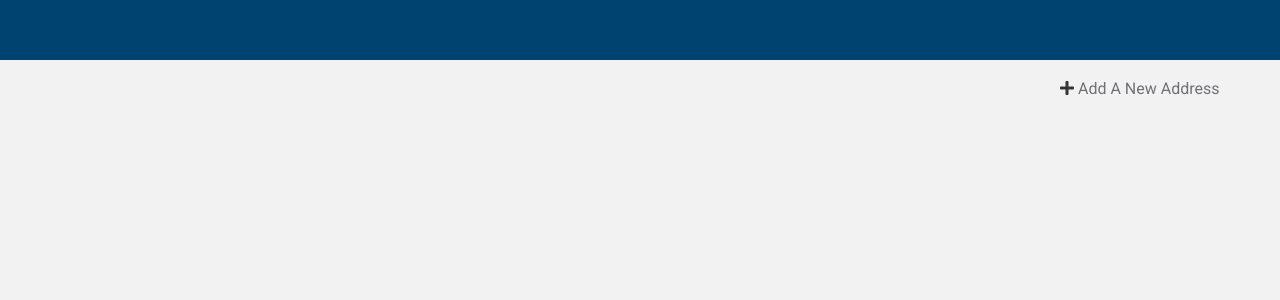
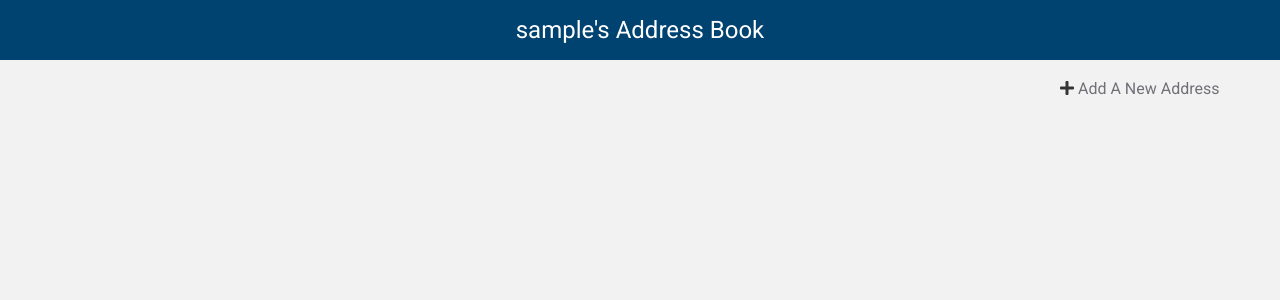
Before and after one commit to jjlljj/address-book, a Flask app: page /address_book in a window 1280 px wide. Shown: the top 300 px of the page. Run offline with Flask 2, Linux system fonts and the light colour scheme; the visitor is signed in with stand-in values (Sample User, id 1); data comes from the database, SQL or seed files in the repository; both versions use the stored data as it was after the commit; data that the repository does not hold is empty; some libraries are stand-ins or nearby versions.

Commit message:
render user's  address uniquely

```diff
--- a/app/routes.py
+++ b/app/routes.py
@@ -45,8 +45,9 @@ def register():
 @app.route('/address_book', methods=['GET'])
 @login_required
 def address_book():
-    addresses = Address.query.all()
-    return render_template('address_book.html', addresses=addresses)
+    # addresses = Address.query.all()
+    addresses = Address.query.filter_by(user_id=current_user.id)
+    return render_template('address_book.html', addresses=addresses, page_title=current_user.username+"'s Address Book")
 
 
 @app.route('/address_book/new', methods=['GET', 'POST'])
@@ -62,6 +63,7 @@ def add_address():
             city = form.city.data.title(),
             state = form.state.data,
             zip_code = form.zip_code.data,
+            user_id = current_user.id
         )
 
         db.session.add(address)
--- a/app/static/css/style.css
+++ b/app/static/css/style.css
@@ -17,11 +17,8 @@ h1 {
 }
 
 h2 {
-  font-size: 30px;
-}
-
-a {
-  color: #4581b7;
+  font-size: 24px;
+  color: #ffffff
 }
 
 h3 {
@@ -36,6 +33,10 @@ p {
   margin: 10px;
 }
 
+a {
+  color: #4581b7;
+}
+
 input {
   background: #f2f2f2;
   border-radius: 10px;
@@ -48,6 +49,9 @@ input {
 .site-header {
   min-height: 60px;
   background:#004371;
+  display: flex;
+  justify-content: center;
+  align-items: center;
 }
 
 .nav-link {
--- a/app/templates/base.html
+++ b/app/templates/base.html
@@ -16,7 +16,7 @@
     <body>
       <div class="site-header">
         {% if page_title %}
-        <h3>{{ page_title }}</h3>
+        <h2>{{ page_title }}</h2>
         {% endif %}
       </div>
       {% block content %}
```
Also changed, not shown: app.db.
